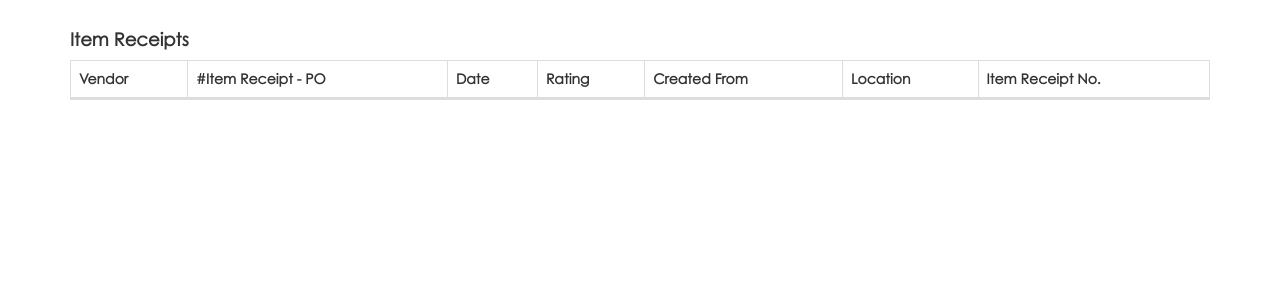
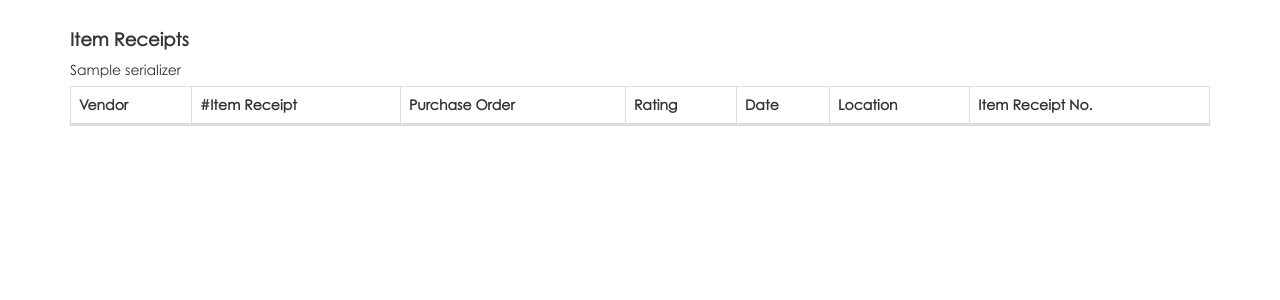
Before and after one commit to truptibasugade-leo/supplieriq-sprint1, a Django app: template app/templates/item_receipt/item_receipt_list.html in a window 1280 px wide. Shown: the part 45-345 px from the top of the page. Run offline with Django 3.2, Linux system fonts and the light colour scheme; the template is opened without the code that fills it: most values are stand-ins (such as "Sample title", 1, 10 or a date in 2020); lists and menus that the app fills with data are empty; some libraries are stand-ins or nearby versions.

Commit message:
Updated the Purchase order and itemreceipt objects

```diff
--- a/app/templates/item_receipt/item_receipt_list.html
+++ b/app/templates/item_receipt/item_receipt_list.html
@@ -7,7 +7,7 @@ $(document).ready(function() {
 	var table = $('#example').DataTable();
 	table.column( 0 ).visible( false );
 	table.column( 3 ).visible( false );
-	table.column( 4 ).visible( false );
+	table.column( 6 ).visible( false );
 	table.column( 5 ).visible( false );
 } );
 </script>
@@ -20,25 +20,25 @@ $(document).ready(function() {
 					<thead>
 						<tr>
 							<th>Vendor</th>
-							<th>#Item Receipt - PO</th>
+							<th>#Item Receipt</th>
+							<th>Purchase Order</th>
+							<th>Rating</th>
 							<th>Date</th>
-							<th>Rating</th>
-							<th>Created From</th>
 							<th>Location</th>
 							<th>Item Receipt No.</th>
 						</tr>
 					</thead>
-					<tbody>
+					<tbody>{{serializer}}
 						{% for data in serializer %}
 						<tr class="gradeA odd" >
 							{% for key, value in data.items %}
 								{% if key == 'item' %}
-								<td><a href="javascript:void(0);" class="ir_item" data-ir-id="{{data.item_receipt}}">#{{data.item_receipt}} - #PO {{ data.created_from }}</a></td>
+								<td><a href="javascript:void(0);" class="ir_item" data-ir-id="{{data.item_receipt}}">#{{data.item_receipt}}</a></td>
 								{% else %}
 									{% if key == 'date' %}
 										<td>{% convert_to_date value %}
 									{% else %}
-										<td>{{value}}</td>
+										<td><a href="/purchase_order/?id={{value}}">#PO-{{value}}</a></td>
 									{% endif %}
 								{% endif %}
 							{% endfor %}
--- a/supplieriq/serializers.py
+++ b/supplieriq/serializers.py
@@ -385,7 +385,6 @@ class PurchaseOrderSerializer(serializers.Serializer):
             q['unit_price'] = x.unit_price
             q['total_amount'] = x.total_amount
             y.append(q)
-        print y
         return y
 
     def get_vendor_object(self, obj):
@@ -402,9 +401,9 @@ class ItemReceiptSerializer(serializers.Serializer):
     """
     vendor = serializers.SerializerMethodField('get_vendor_object')
     item = serializers.SerializerMethodField('get_item_object')
+    created_from = serializers.SerializerMethodField('get_po_object')
+    rating = serializers.CharField(read_only=True)
     date = serializers.DateTimeField(read_only=True)
-    rating = serializers.CharField(read_only=True)
-    created_from = serializers.SerializerMethodField('get_po_object')
     to_location = serializers.CharField(read_only=True)
     item_receipt = serializers.SerializerMethodField('get_ir_object')
 
@@ -425,7 +424,6 @@ class ItemReceiptSerializer(serializers.Serializer):
             q['unit_price'] = x.unit_price
 
             y.append(q)
-        print y
 
         return y
 
```
Also changed, not shown: supplieriq/templatetags/generic_tags.py (+6 -2 lines), 1 other file.
